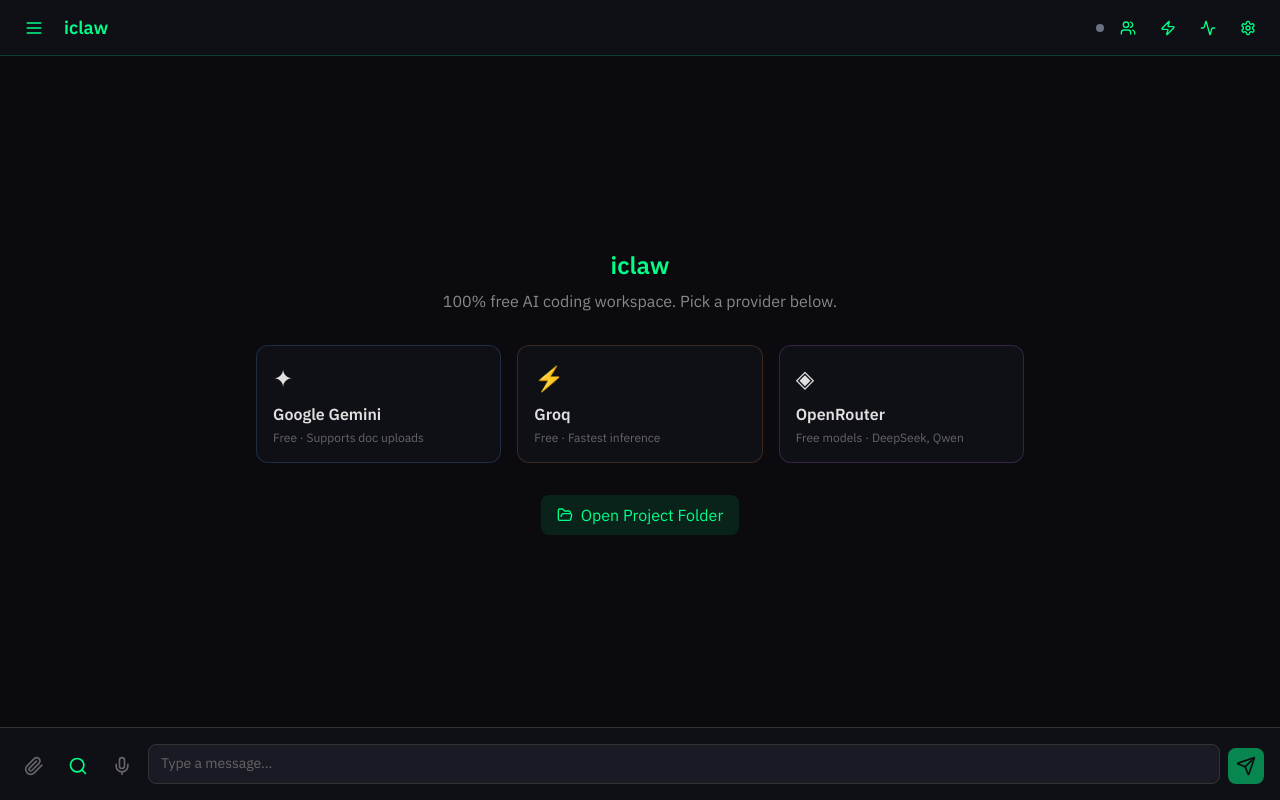
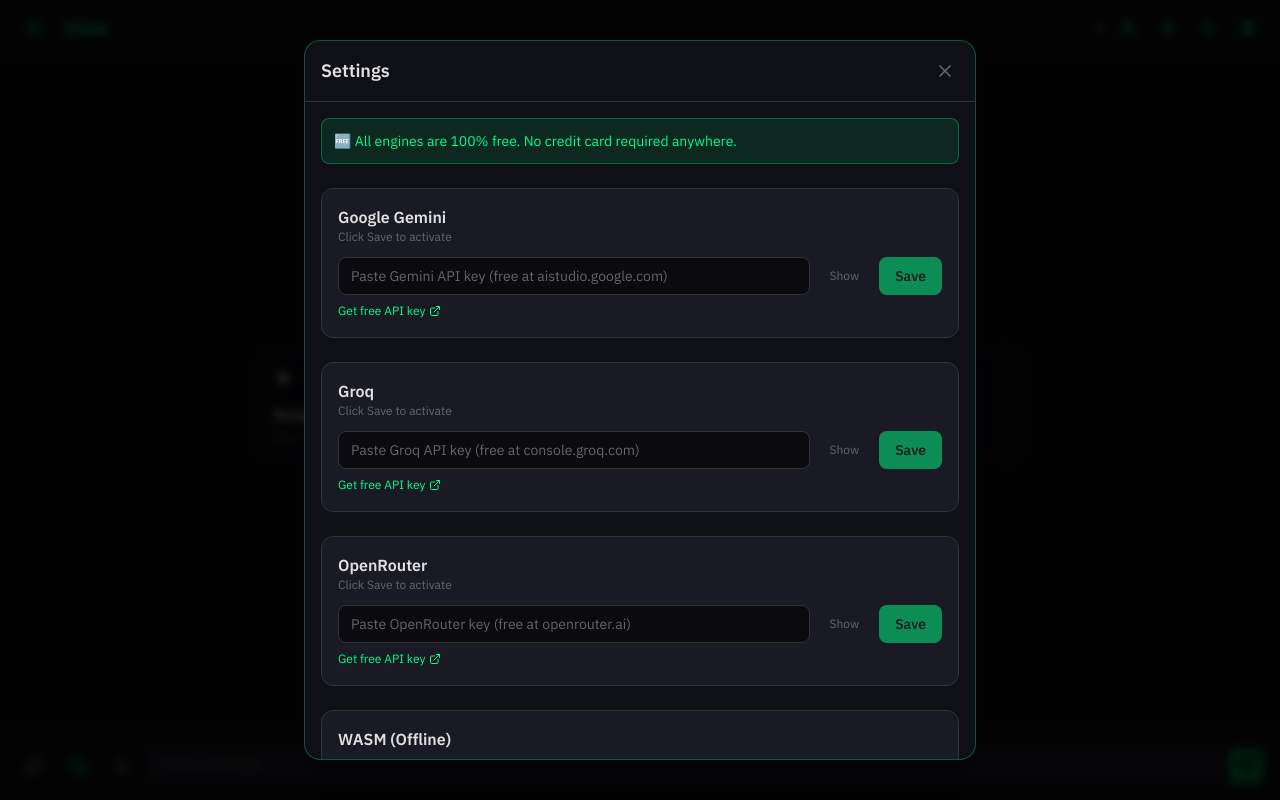
Before and after one commit to kerrtheinfluencer/iclaw, a React (Vite) app: page / in a window 1280 px wide. Both pictures are taken after a click on the button 1248 px from the left and 27 px from the top of the page. Built offline with nearby package versions, Linux system fonts and the light colour scheme.

Commit message:
Refactor SettingsPanel for improved key management
Refactor SettingsPanel component to streamline API key handling and UI elements.

```diff
--- a/src/components/SettingsPanel.jsx
+++ b/src/components/SettingsPanel.jsx
@@ -1,110 +1,79 @@
 import React, { useState, useEffect } from 'react';
-import {
-  X, Cpu, Check, Eye, EyeOff,
-  ExternalLink, HardDrive,
-} from 'lucide-react';
-import { getSetting, setSetting, getStorageEstimate } from '../utils/db.js';
+import { X, Check, ExternalLink } from 'lucide-react';
+import { getSetting, setSetting } from '../utils/db.js';
 
 const PROVIDERS = {
   gemini: {
     name: 'Google Gemini',
-    icon: '✦',
-    color: 'text-blue-400',
-    borderColor: 'border-blue-400/30',
-    bgColor: 'bg-blue-400/5',
-    tagColor: 'text-blue-400 bg-blue-400/10',
+    keyPlaceholder: 'Paste Gemini API key (free at aistudio.google.com)',
     keyUrl: 'https://aistudio.google.com/apikey',
-    keyPlaceholder: 'AIza...',
-    limits: '🌐 Always-on Google Search · 1500 req/day free',
     models: [
-      { id: 'gemini-2.5-flash', label: 'Gemini 2.5 Flash', tier: 'Default + Internet' },
-      { id: 'gemini-2.5-pro', label: 'Gemini 2.5 Pro', tier: 'Most Powerful' },
+      { id: 'gemini-2.5-flash', label: 'Gemini 2.5 Flash', desc: 'Fast, capable, free' },
+      { id: 'gemini-2.5-pro', label: 'Gemini 2.5 Pro', desc: 'Most capable' },
     ],
   },
   groq: {
     name: 'Groq',
-    icon: '⚡',
-    color: 'text-orange-400',
-    borderColor: 'border-orange-400/30',
-    bgColor: 'bg-orange-400/5',
-    tagColor: 'text-orange-400 bg-orange-400/10',
+    keyPlaceholder: 'Paste Groq API key (free at console.groq.com)',
     keyUrl: 'https://console.groq.com/keys',
-    keyPlaceholder: 'gsk_...',
-    limits: 'Free: 14400 req/day · Fastest inference',
     models: [
-      { id: 'openai/gpt-oss-120b', label: 'GPT-OSS 120B', tier: 'Best · Reasoning' },
-      { id: 'qwen/qwen3-32b', label: 'Qwen 3 32B', tier: 'Code · Thinking' },
-      { id: 'moonshotai/kimi-k2-instruct-0905', label: 'Kimi K2', tier: '256K Context' },
-      { id: 'llama-3.3-70b-versatile', label: 'Llama 3.3 70B', tier: 'Reliable' },
-      { id: 'meta-llama/llama-4-scout-17b-16e-instruct', label: 'Llama 4 Scout', tier: 'Vision' },
-      { id: 'llama-3.1-8b-instant', label: 'Llama 3.1 8B', tier: 'Fastest' },
+      { id: 'llama-3.3-70b-versatile', label: 'Llama 3.3 70B', desc: 'Best overall' },
+      { id: 'llama-3.1-8b-instant', label: 'Llama 3.1 8B', desc: 'Fastest' },
     ],
   },
   openrouter: {
     name: 'OpenRouter',
-    icon: '◈',
-    color: 'text-purple-400',
-    borderColor: 'border-purple-400/30',
-    bgColor: 'bg-purple-400/5',
-    tagColor: 'text-purple-400 bg-purple-400/10',
+    keyPlaceholder: 'Paste OpenRouter key (free at openrouter.ai)',
     keyUrl: 'https://openrouter.ai/keys',
-    keyPlaceholder: 'sk-or-...',
-    limits: 'Free models · Must enable free endpoints in guardrails',
     models: [
-      { id: 'mistralai/mistral-7b-instruct:free', label: 'Mistral 7B', tier: 'Most Reliable' },
-      { id: 'microsoft/phi-3-mini-128k-instruct:free', label: 'Phi-3 Mini 128K', tier: 'Fast' },
-      { id: 'google/gemma-3-27b-it:free', label: 'Gemma 3 27B', tier: 'Smart' },
-      { id: 'meta-llama/llama-3.2-3b-instruct:free', label: 'Llama 3.2 3B', tier: 'Compact' },
-      { id: 'qwen/qwen-2.5-coder-32b-instruct:free', label: 'Qwen 2.5 Coder 32B', tier: 'Code' },
-      { id: 'deepseek/deepseek-r1:free', label: 'DeepSeek R1', tier: 'Thinking' },
+      { id: 'mistralai/mistral-7b-instruct:free', label: 'Mistral 7B', desc: 'Reliable free' },
+      { id: 'deepseek/deepseek-r1:free', label: 'DeepSeek R1', desc: 'Reasoning' },
     ],
   },
 };
 
 export default function SettingsPanel({
-  isOpen, onClose, onSelectEngine, onSetKey,
-  activeEngine, llmStatus, activeModel, onSelectModel,
+  onClose,
+  onSelectEngine,
+  onSetKey,
+  activeEngine,
+  llmStatus,
+  activeModel,
+  onSelectModel
 }) {
   const [keys, setKeys] = useState({ gemini: '', groq: '', openrouter: '' });
-  const [showKeys, setShowKeys] = useState({});
-  const [storage, setStorage] = useState(null);
-  const [savedProvider, setSavedProvider] = useState(null);
+  const [showKey, setShowKey] = useState({});
 
   useEffect(() => {
-    if (isOpen) {
-      Promise.all([
-        getSetting('key_gemini', ''),
-        getSetting('key_groq', ''),
-        getSetting('key_openrouter', ''),
-      ]).then(([g, gr, or]) => setKeys({ gemini: g, groq: gr, openrouter: or }));
-      getStorageEstimate().then(setStorage);
+    // Load saved keys
+    Object.keys(PROVIDERS).forEach(async (id) => {
+      const key = await getSetting(`key_${id}`, '');
+      if (key) setKeys(prev => ({ ...prev, [id]: key }));
+    });
+  }, []);
+
+  const handleSaveKey = (provider) => {
+    const key = keys[provider].trim();
+    if (key) {
+      setSetting(`key_${provider}`, key);
+      onSetKey(provider, key);
     }
-  }, [isOpen]);
-
-  const handleSaveKey = async (provider) => {
-    const key = keys[provider];
-    await setSetting(`key_${provider}`, key);
-    onSetKey(provider, key);
-    setSavedProvider(provider);
-    setTimeout(() => setSavedProvider(null), 2000);
   };
 
-  if (!isOpen) return null;
-
   return (
-    <div className="fixed inset-0 z-50 flex flex-col bg-void-950 safe-top safe-bottom">
-      <div className="flex items-center justify-between px-4 py-3 border-b border-white/5 glass-panel">
-        <h2 className="font-display text-sm font-semibold tracking-wider text-steel-100">Settings</h2>
-        <button onClick={onClose} className="p-1.5 rounded-lg hover:bg-white/5 active:scale-90">
-          <X size={18} className="text-steel-400" />
+    <div className="fixed inset-0 z-[60] flex items-center justify-center bg-black/80 backdrop-blur-sm p-4">
+      <div className="w-full max-w-2xl max-h-[90vh] bg-[#0f0f16] border border-[#00ff88]/30 rounded-2xl shadow-2xl flex flex-col">
+        <div className="flex items-center justify-between p-4 border-b border-[#333]">
+          <h2 className="text-lg font-bold text-[#e0e0e0]">Settings</h2>
+          <button onClick={onClose} className="p-1 hover:bg-[#333] rounded">
+            <X className="w-5 h-5 text-[#666]" />
           </button>
         </div>
 
-      <div className="flex-1 overflow-y-auto px-4 py-4 space-y-6">
-        <div className="flex items-center gap-2 px-3 py-2 rounded-lg bg-neon-green/[0.04] border border-neon-green/15">
-          <span className="text-sm">🆓</span>
-          <p className="text-[11px] text-neon-green/80 font-medium">
-            All engines are 100% free. No credit card required anywhere.
+        <div className="flex-1 overflow-y-auto p-4 space-y-6">
+          <div className="p-3 bg-[#00ff88]/10 border border-[#00ff88]/30 rounded-lg">
+            <p className="text-sm text-[#00ff88]">
+              🆓 All engines are 100% free. No credit card required anywhere.
             </p>
           </div>
 
@@ -113,51 +82,36 @@
             const hasKey = !!keys[id];
 
             return (
-            <section key={id} className={`rounded-xl border p-3 space-y-3 transition-all ${
-              isActive ? prov.borderColor + ' ' + prov.bgColor : 'border-white/[0.06]'
-            }`}>
-              <button
-                onClick={() => { if (hasKey) onSelectEngine(id); }}
-                className="w-full flex items-center justify-between"
-              >
-                <div className="flex items-center gap-2">
-                  <span className="text-lg">{prov.icon}</span>
-                  <div className="text-left">
-                    <span className={`text-sm font-medium ${isActive ? prov.color : 'text-steel-200'}`}>
-                      {prov.name}
-                    </span>
-                    <p className="text-[10px] text-steel-500">{prov.limits}</p>
+              <div key={id} className={`p-4 rounded-xl border ${isActive ? 'border-[#00ff88]/50 bg-[#00ff88]/5' : 'border-[#333] bg-[#1a1a24]'}`}>
+                <div className="flex items-center justify-between mb-3">
+                  <div>
+                    <h3 className="font-semibold text-[#e0e0e0]">{prov.name}</h3>
+                    <p className="text-xs text-[#666]">{isActive ? 'Active' : 'Click Save to activate'}</p>
                   </div>
+                  {isActive && <Check className="w-5 h-5 text-[#00ff88]" />}
                 </div>
-                <div className="flex items-center gap-2">
-                  {hasKey && <span className={`text-[9px] font-mono px-1.5 py-0.5 rounded-full ${prov.tagColor}`}>Key set</span>}
-                  {isActive && <Check size={14} className={prov.color} />}
-                </div>
-              </button>
 
-              <div className="flex items-center gap-2">
-                <div className="flex-1 relative">
+                <div className="space-y-2">
+                  <div className="flex gap-2">
                     <input
-                    type={showKeys[id] ? 'text' : 'password'}
+                      type={showKey[id] ? 'text' : 'password'}
                       value={keys[id]}
                       onChange={(e) => setKeys({ ...keys, [id]: e.target.value })}
                       placeholder={prov.keyPlaceholder}
-                    className="input-stealth text-xs pr-8 py-2"
+                      className="flex-1 bg-[#0a0a0f] border border-[#333] rounded-lg px-3 py-2 text-sm text-[#e0e0e0] placeholder-[#666] focus:outline-none focus:border-[#00ff88]"
                     />
                     <button
-                    onClick={() => setShowKeys({ ...showKeys, [id]: !showKeys[id] })}
-                    className="absolute right-1.5 top-1/2 -translate-y-1/2 p-1"
+                      onClick={() => setShowKey({ ...showKey, [id]: !showKey[id] })}
+                      className="px-3 py-2 text-xs text-[#666] hover:text-[#888]"
                     >
-                    {showKeys[id] ? <EyeOff size={12} className="text-steel-600" /> : <Eye size={12} className="text-steel-600" />}
+                      {showKey[id] ? 'Hide' : 'Show'}
                     </button>
-                </div>
                     <button
                       onClick={() => handleSaveKey(id)}
                       disabled={!keys[id].trim()}
-                  className={`px-3 py-2 rounded-lg text-[10px] font-mono font-medium transition-all active:scale-95
-                    disabled:opacity-20 ${savedProvider === id ? 'bg-neon-green/15 text-neon-green' : 'bg-white/5 text-steel-300'}`}
+                      className="px-4 py-2 bg-[#00ff88] text-[#0a0a0f] rounded-lg text-sm font-medium hover:bg-[#00ff88]/90 disabled:opacity-50"
                     >
-                  {savedProvider === id ? '✓' : 'Save'}
+                      Save
                     </button>
                   </div>
 
@@ -165,65 +119,62 @@
                     href={prov.keyUrl}
                     target="_blank"
                     rel="noopener noreferrer"
-                className="flex items-center gap-1.5 text-[10px] text-steel-500 hover:text-steel-300 transition-colors"
+                    className="inline-flex items-center gap-1 text-xs text-[#00ff88] hover:underline"
                   >
-                <ExternalLink size={10} />
-                Get free API key → {prov.keyUrl.replace('https://', '')}
+                    Get free API key <ExternalLink className="w-3 h-3" />
                   </a>
+                </div>
 
                 {isActive && hasKey && (
-                <div className="space-y-1 pt-1 border-t border-white/[0.04]">
-                  <span className="text-[10px] font-mono text-steel-500 uppercase">Model</span>
+                  <div className="mt-4 pt-4 border-t border-[#333]">
+                    <label className="text-xs text-[#888] uppercase tracking-wider mb-2 block">Model</label>
+                    <div className="space-y-2">
                       {prov.models.map((m) => (
                         <button
                           key={m.id}
                           onClick={() => onSelectModel(m.id)}
-                      className={`w-full flex items-center justify-between p-2 rounded-lg transition-all active:scale-[0.98]
-                        ${activeModel === m.id ? prov.bgColor + ' ' + prov.borderColor + ' border' : 'hover:bg-white/[0.02]'}`}
+                          className={`w-full flex items-center justify-between p-3 rounded-lg border ${
+                            activeModel === m.id
+                              ? 'border-[#00ff88] bg-[#00ff88]/10'
+                              : 'border-[#333] hover:border-[#555]'
+                          }`}
                         >
-                      <span className={`text-xs ${activeModel === m.id ? prov.color : 'text-steel-300'}`}>{m.label}</span>
-                      <span className="text-[9px] font-mono text-steel-600">{m.tier}</span>
+                          <div className="text-left">
+                            <div className="text-sm text-[#e0e0e0]">{m.label}</div>
+                            <div className="text-xs text-[#666]">{m.desc}</div>
+                          </div>
+                          {activeModel === m.id && <Check className="w-4 h-4 text-[#00ff88]" />}
                         </button>
                       ))}
                     </div>
+                  </div>
                 )}
-            </section>
+              </div>
             );
           })}
 
-        {/* WASM */}
-        <section className={`rounded-xl border p-3 space-y-2 transition-all ${
-          activeEngine === 'wasm' ? 'border-neon-green/30 bg-neon-green/[0.03]' : 'border-white/[0.06]'
-        }`}>
-          <button onClick={() => onSelectEngine('wasm')} className="w-full flex items-center justify-between">
-            <div className="flex items-center gap-2">
-              <Cpu size={16} className={activeEngine === 'wasm' ? 'text-neon-green' : 'text-steel-400'} />
-              <div className="text-left">
-                <span className={`text-sm font-medium ${activeEngine === 'wasm' ? 'text-neon-green' : 'text-steel-200'}`}>
-                  Local WASM (Offline)
-                </span>
-                <p className="text-[10px] text-steel-500">Qwen 1.5B · No internet needed · ~900MB</p>
+          <div className="p-4 rounded-xl border border-[#333] bg-[#1a1a24]">
+            <h3 className="font-semibold text-[#e0e0e0] mb-2">WASM (Offline)</h3>
+            <p className="text-sm text-[#666] mb-3">
+              Runs entirely on your device. No API key needed.
+            </p>
+            <button
+              onClick={() => onSelectEngine('wasm')}
+              className={`w-full p-3 rounded-lg border ${
+                activeEngine === 'wasm'
+                  ? 'border-[#00ff88] bg-[#00ff88]/10'
+                  : 'border-[#333] hover:border-[#555]'
+              }`}
+            >
+              <div className="text-sm text-[#e0e0e0]">Qwen2.5-Coder 1.5B</div>
+              <div className="text-xs text-[#666]">~900MB download · Fully offline</div>
+            </button>
+          </div>
+
+          <div className="text-center text-xs text-[#666] pt-4 border-t border-[#333]">
+            iclaw v1.4 — 100% free AI coding workspace
           </div>
         </div>
-            {activeEngine === 'wasm' && <Check size={14} className="text-neon-green" />}
-          </button>
-          <p className="text-[10px] text-steel-600 leading-relaxed pl-6">
-            Runs entirely on your device. No API key, no account, no internet.
-          </p>
-        </section>
-
-        {/* OpenRouter note */}
-        <div className="px-3 py-2 rounded-lg bg-neon-amber/[0.04] border border-neon-amber/15">
-          <p className="text-[10px] text-neon-amber/80 leading-relaxed">
-            <strong>OpenRouter users:</strong> Go to openrouter.ai/workspaces/default/guardrails and enable both <em>"free endpoints that may train on inputs"</em> toggles to unlock all free models.
-          </p>
-        </div>
-
-        <section className="pb-8">
-          <p className="text-[10px] text-steel-600 leading-relaxed">
-            iclaw v1.4 — 100% free AI coding workspace. Keys stored locally in IndexedDB.
-          </p>
-        </section>
       </div>
     </div>
   );
```
Lines whose indentation alone changed are shown as unchanged.
